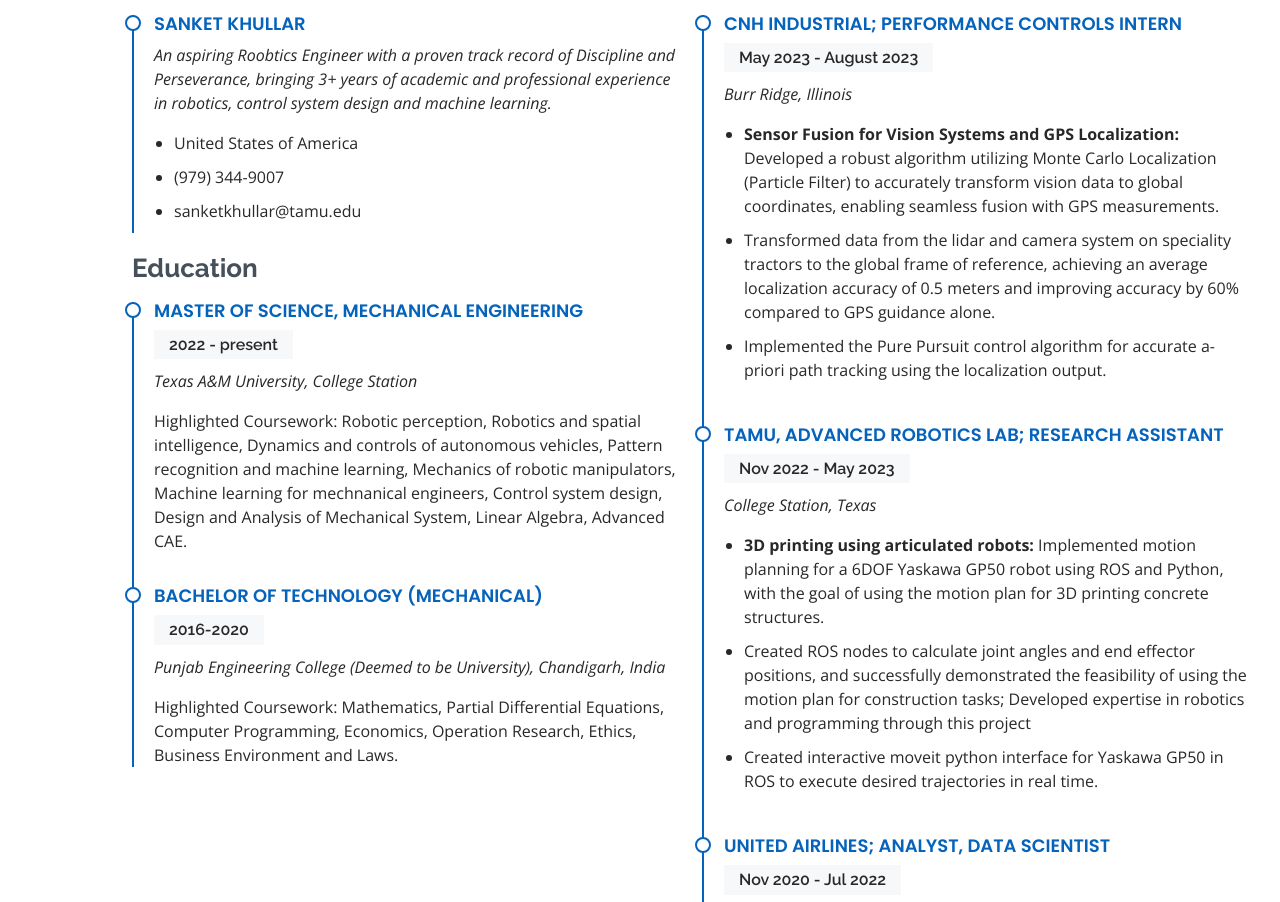
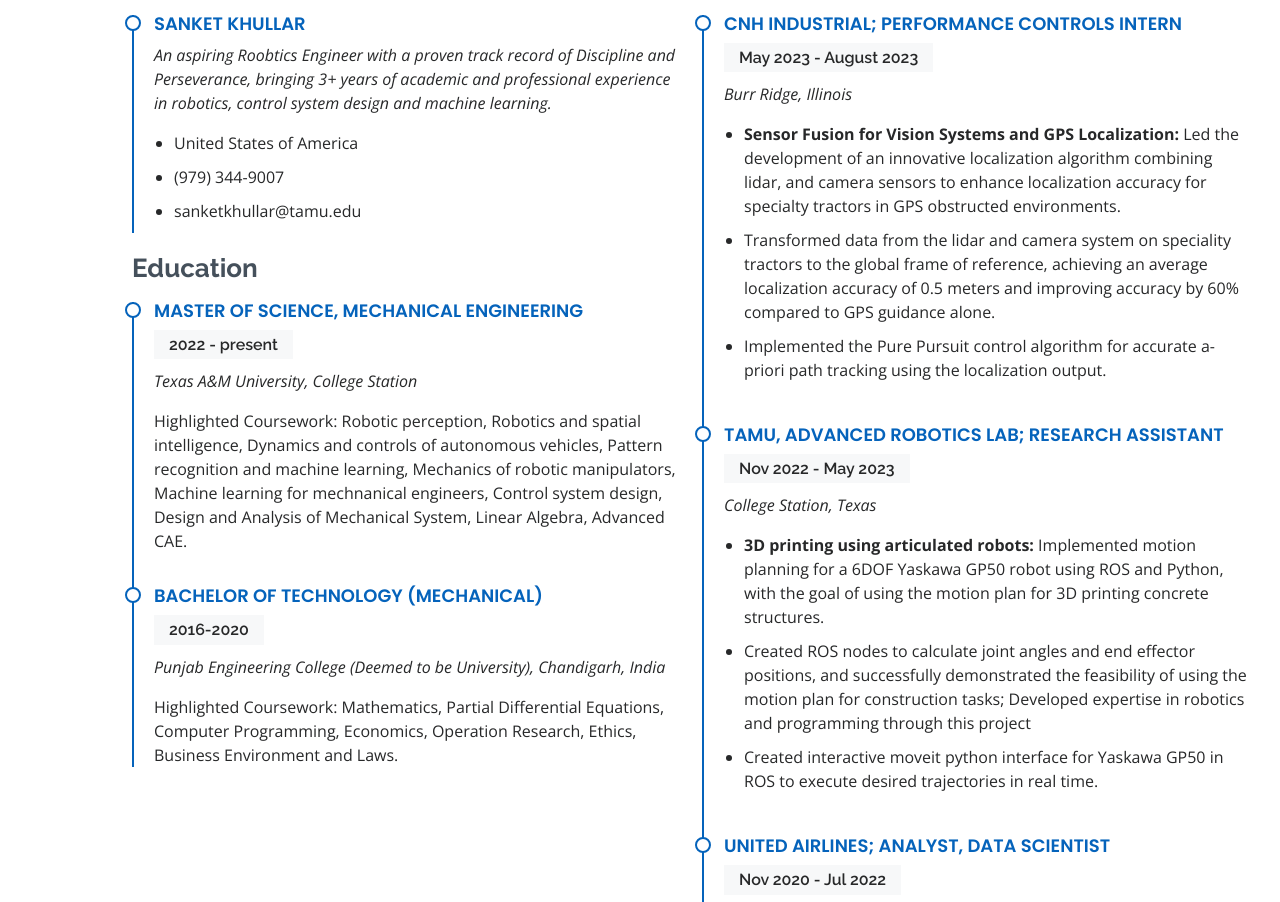
Before and after one commit to hiteshg1318/hiteshgupta.github.io, a plain HTML site: page index.html in a window 1280 px wide. Shown: the part 2848-3750 px from the top of the page. Drawn offline with nearby package versions, Linux system fonts and the light colour scheme.

Commit message:
Update index.html

```diff
--- a/index.html
+++ b/index.html
@@ -529,9 +529,8 @@
                 <ul>
                   <li>
                     <strong>Sensor Fusion for Vision Systems and GPS Localization:</strong>
-                    Developed a robust algorithm utilizing Monte Carlo Localization
-                    (Particle Filter) to accurately transform vision data to global
-                    coordinates, enabling seamless fusion with GPS measurements.
+                    Led the development of an innovative localization algorithm combining lidar,
+                    and camera sensors to enhance localization accuracy for specialty tractors in GPS obstructed environments.
                   </li>
                   <li>
                     Transformed data from the lidar and camera system on speciality
```
